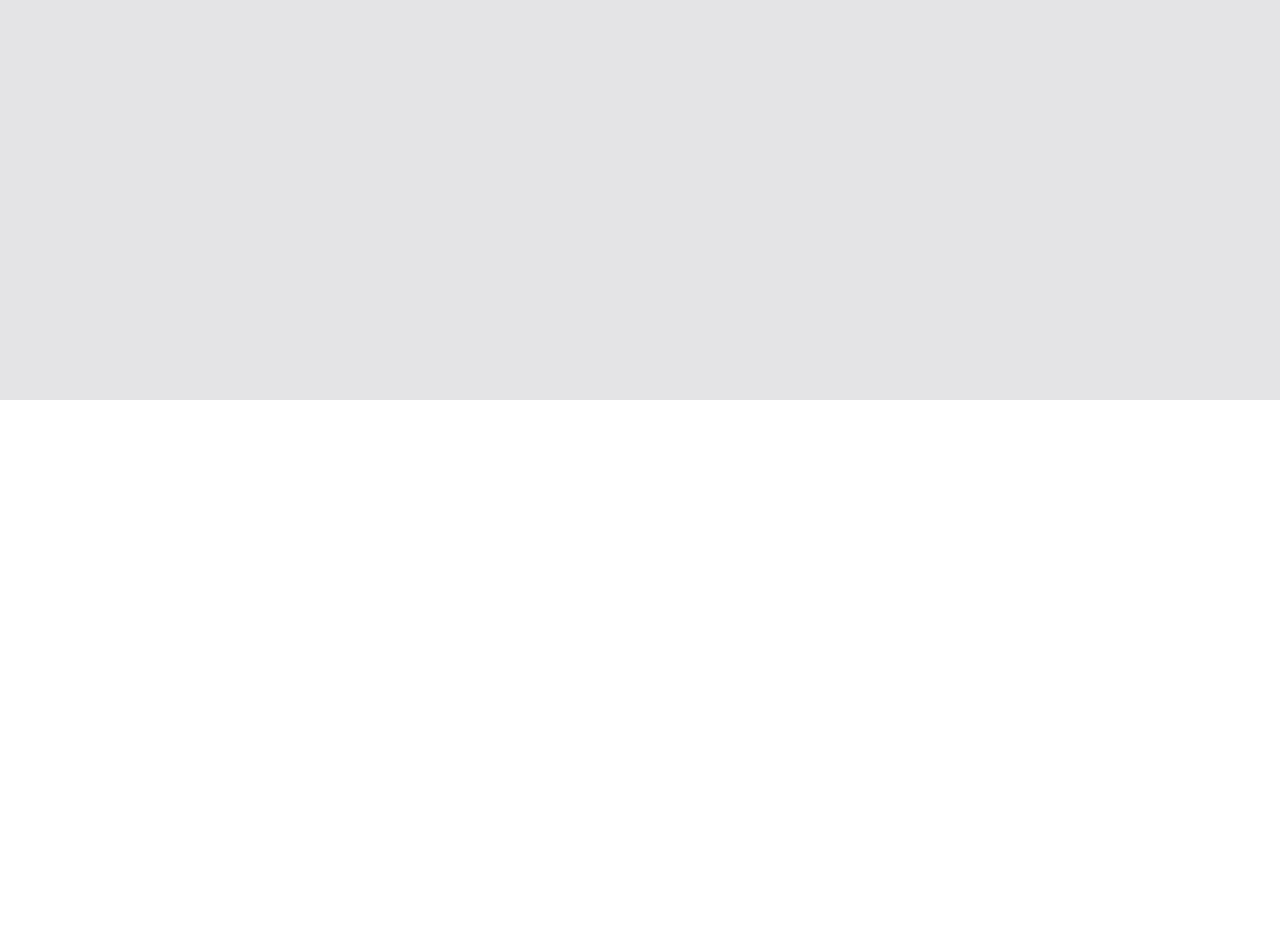
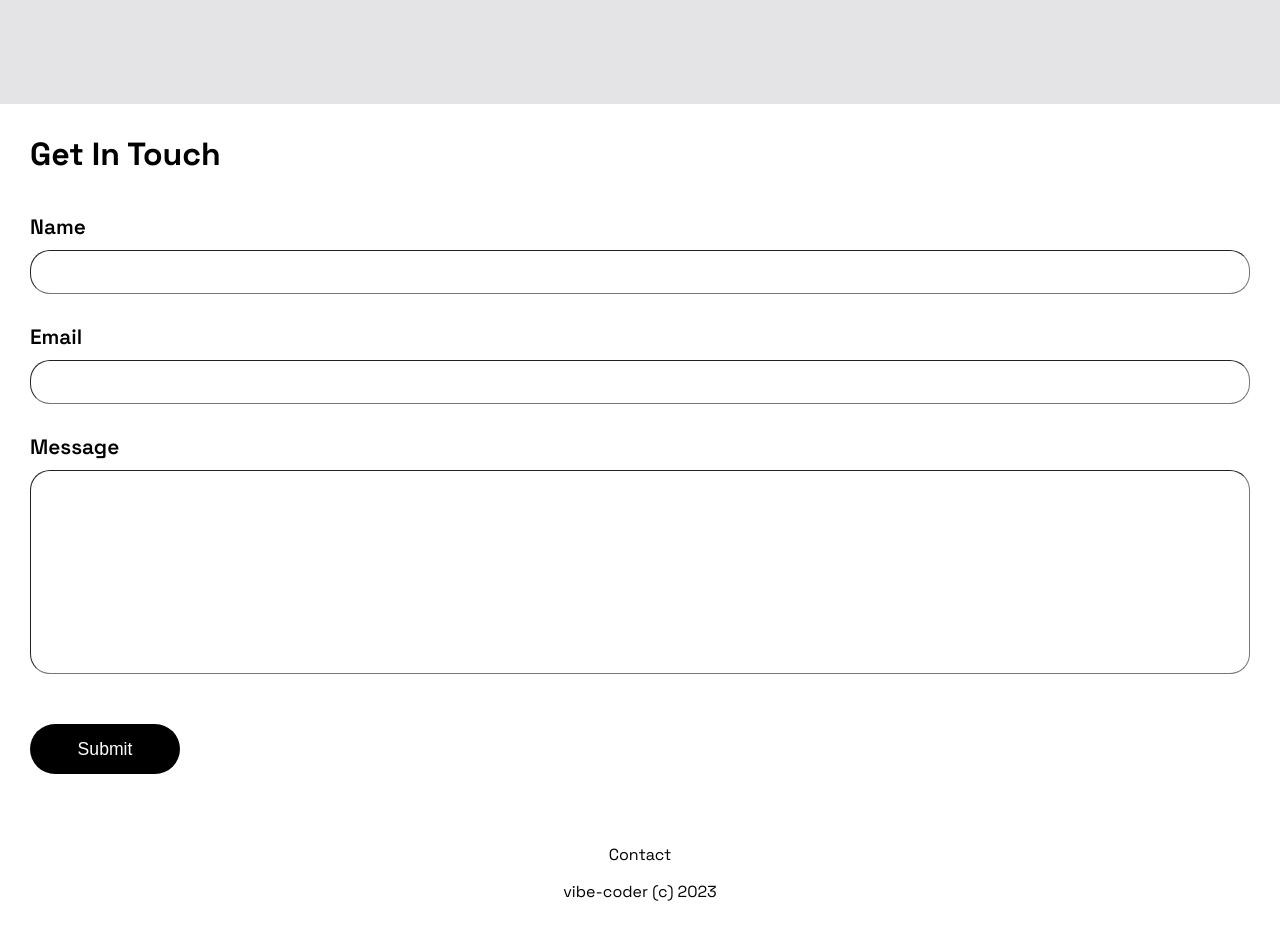
Before and after one commit to vibe-coder/expenses-calculator-main, a React (Create React App) app in the folder expenses-calculator/: page / in a window 1280 px wide. Shown: the part 2000-2940 px from the top of the page. Before the commit the page ends 2400 px from the top, so only its background shows below. Built offline with nearby package versions, Linux system fonts and the light colour scheme.

Commit message:
Styling footer

```diff
--- a/expenses-calculator/src/components/Footer.jsx
+++ b/expenses-calculator/src/components/Footer.jsx
@@ -3,7 +3,23 @@ import "./styles/Footer.scss"
 
 function Footer() {
   return (
-    <div className='footer-container'>Footer</div>
+    <div className='footer-container'>
+      <h1>Get In Touch</h1>
+      <form>
+        <label className='label-1' for="name" >Name</label>
+        <input className='input-1' type='text' id='name' name='name'/>
+        <label className='label-2' for="mail" >Email</label>
+        <input className='input-2' type='text' id='mail' name='mail'/>
+        <label className='label-3' for="message" >Message</label>
+        <input className='input-3' type='text' id='message' name='message'/>
+        <input className='submit-button' type='submit' value="Submit"/>
+      </form>
+
+      <div className='vibe-coder'>
+        <div>Contact</div>
+        <p>vibe-coder (c) 2023</p>
+      </div>
+    </div>
   )
 }
 
--- a/expenses-calculator/src/components/styles/Calculation.scss
+++ b/expenses-calculator/src/components/styles/Calculation.scss
@@ -136,6 +136,7 @@
       background-color: white;
       border-radius: 30px;
       padding: 30px 30px;
+      margin-bottom: 140px;
 
       .summary-title-div{
         display: flex;
--- a/expenses-calculator/src/components/styles/Container.scss
+++ b/expenses-calculator/src/components/styles/Container.scss
@@ -3,7 +3,6 @@
     width: 100vw;
     background-color: #e4e4e7;
     font-family: Space Grotesk;
-    height: 300vh;
     .hero-section{
       background-color: #000000;
       color: #f9fafb;
--- a/expenses-calculator/src/components/styles/Footer.scss
+++ b/expenses-calculator/src/components/styles/Footer.scss
@@ -1,3 +1,58 @@
-.footer-container{
-  background-color: red;
+
+
+
+@media (min-width:360px) {
+  .footer-container{
+    background-color: rgb(255, 255, 255);
+    height: 100%;
+    padding: 30px 30px;
+    h1{
+      color:#000;
+      margin: 0;
+      margin-bottom: 40px;
+    }
+    form{
+      display: flex;
+      flex-wrap: wrap;
+
+      .label-1,.label-2,.label-3{
+        font-size: 1.3rem;
+        font-weight: 600;
+        margin-bottom: 10px;
+      }
+
+      .input-1,.input-2,.input-3{
+        width: 100%;
+        height: 40px;
+        border-radius: 20px;
+        border-width: 1px;
+        margin-bottom: 30px;
+        background-color: transparent;
+        text-indent: 20px;
+      }
+
+      .input-3{
+        height: 200px;
+        margin-bottom: 50px;
+      }
+
+      .submit-button{
+        width: 150px;
+        height: 50px;
+        margin-bottom: 70px;
+        border-radius: 25px;
+        border: none;
+        background-color: #000;
+        color: #fff;
+        font-size: 1.1rem;
+      }
+    }
+
+    .vibe-coder{
+      display: flex;
+      flex-direction: column;
+      align-items: center;
+      margin-bottom: 30px;
+    }
+  }
 }
```
